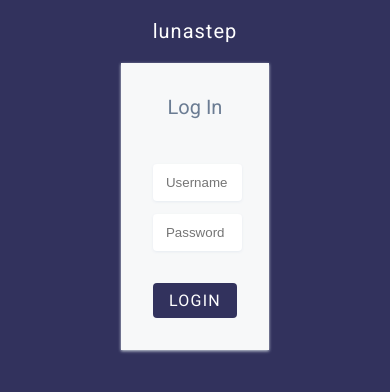
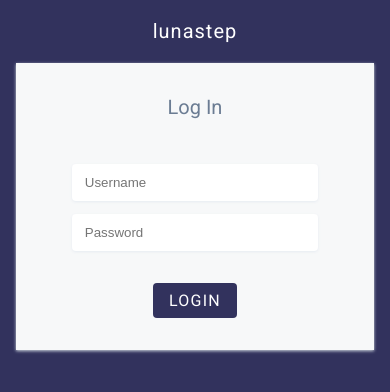
Before and after one commit to alexdecoder/LunaStep, a Django app: page /login/ in a window 390 px wide. Shown: the top 392 px of the page. Run offline with Django 3.2, Linux system fonts and the light colour scheme.

Commit message:
mobile adj. on login page

```diff
--- a/login/static/login/main.css
+++ b/login/static/login/main.css
@@ -109,3 +109,17 @@ input:focus
 
     font-family: 'Open Sans', sans-serif;
 }
+
+@media only screen and (max-width : 800px)
+{
+    .contentDialog
+    {
+        max-width: 100%;
+        width: 100%;
+
+        box-sizing: border-box;
+
+        padding-left: .5em;
+        padding-right: .5em
+    }
+}
```
